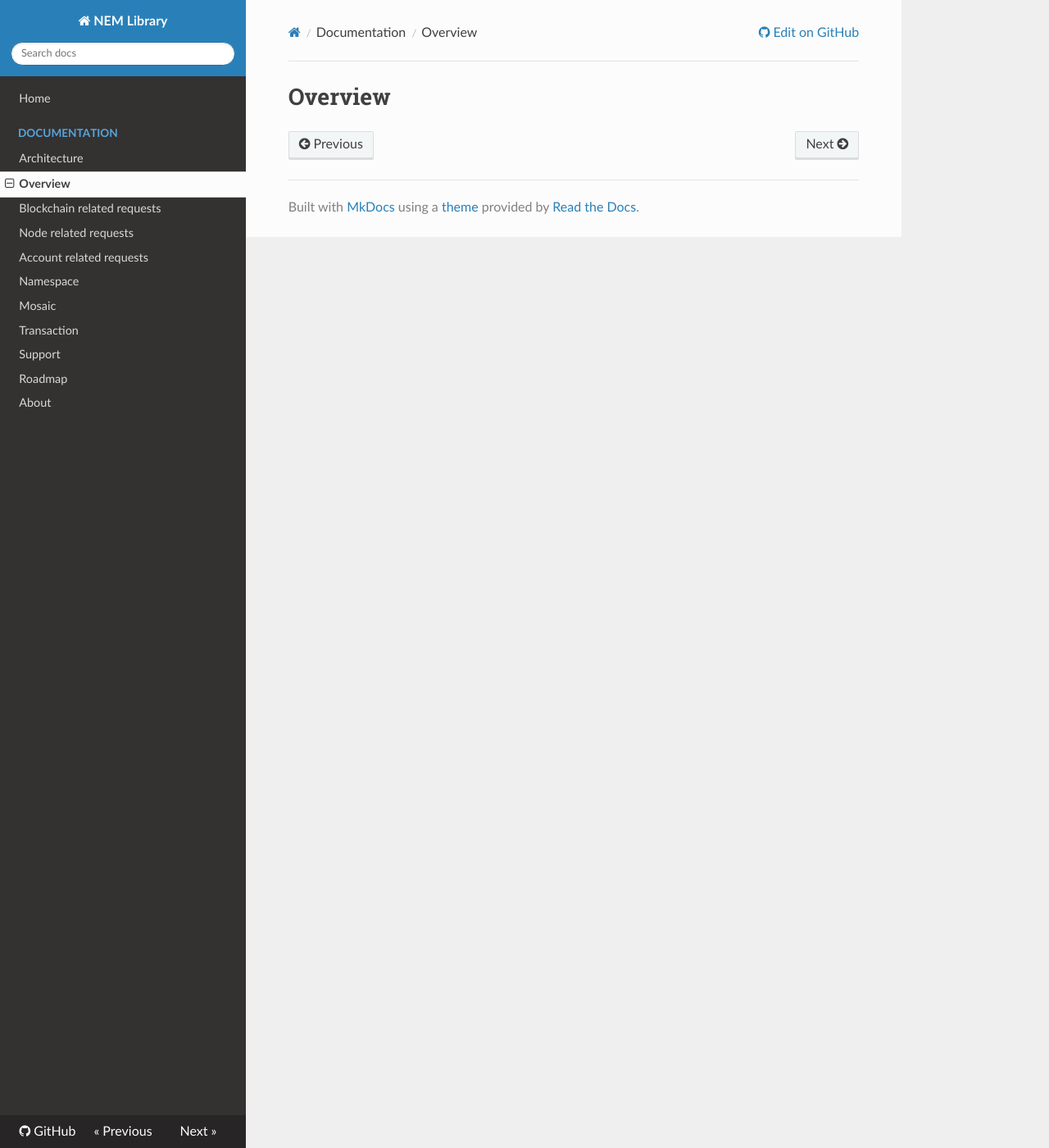
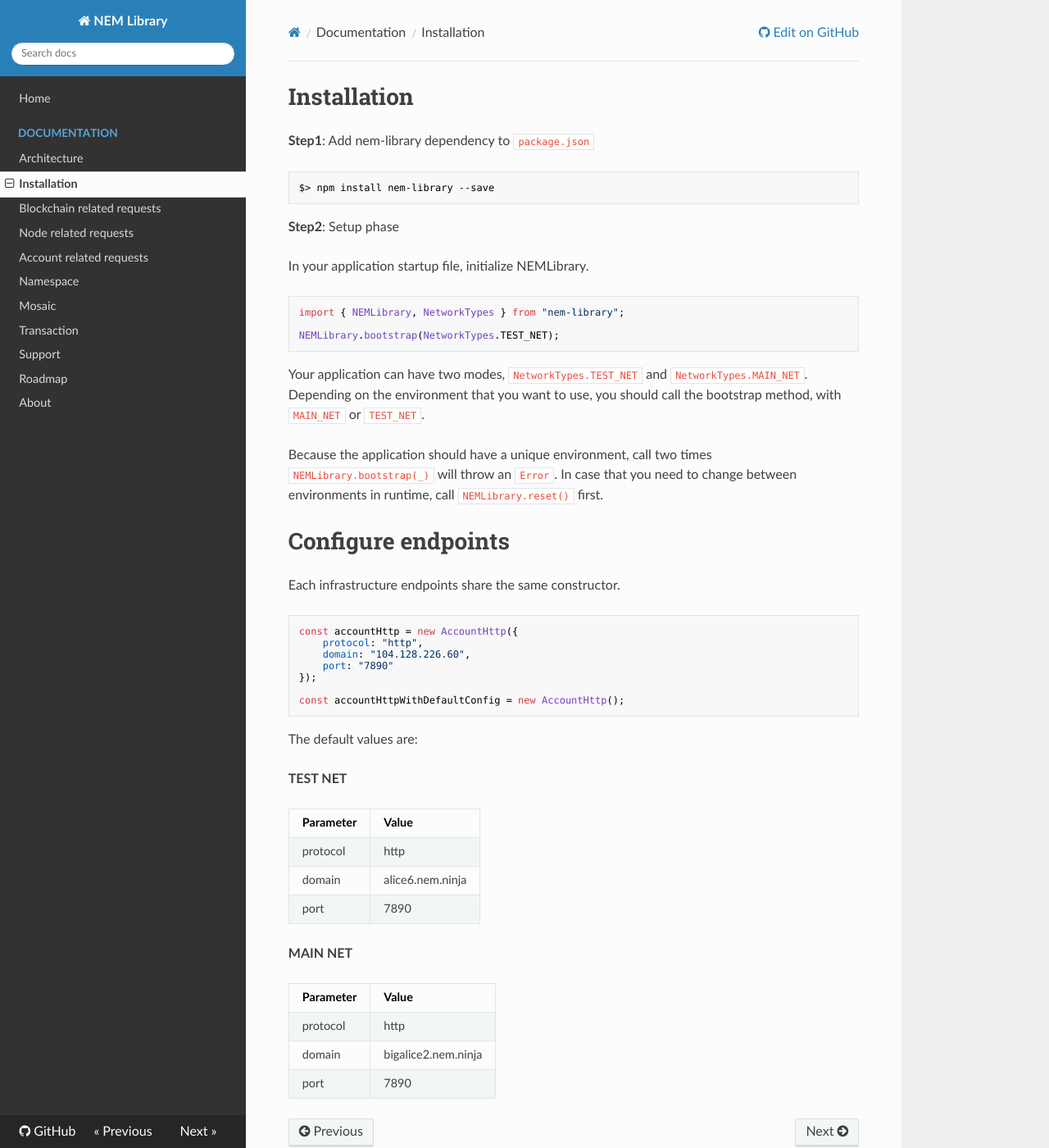
Before and after one commit to takahser/nem-library-docs, an MkDocs documentation site: the page built from docs/documentation/overview.md, in a window 1280 px wide and 1400 px high. Shown: the whole window at 82% size. Built offline with MkDocs 1.6.1, drawn with Linux system fonts in a browser that asks for light colours; nearby versions of some CDN libraries; old or Windows-style settings are respelled for this version of MkDocs.

Commit message:
UPDATED overview.md

````diff
--- a/docs/documentation/overview.md
+++ b/docs/documentation/overview.md
@@ -1 +1,57 @@
-# Overview
+# Installation
+
+**Step1**: Add nem-library dependency to `package.json`
+
+```sh
+$> npm install nem-library --save
+```
+
+**Step2**: Setup phase
+
+In your application startup file, initialize NEMLibrary.
+
+```typescript
+import { NEMLibrary, NetworkTypes } from "nem-library";
+
+NEMLibrary.bootstrap(NetworkTypes.TEST_NET);
+```
+
+Your application can have two modes, `NetworkTypes.TEST_NET` and `NetworkTypes.MAIN_NET`.
+Depending on the environment that you want to use, you should call the bootstrap method, with `MAIN_NET`
+or `TEST_NET`.
+
+Because the application should have a unique environment, call two times `NEMLibrary.bootstrap(_)` will throw an `Error`.
+In case that you need to change between environments in runtime, call `NEMLibrary.reset()` first.
+
+# Configure endpoints
+
+Each infrastructure endpoints share the same constructor.
+
+```typescript
+const accountHttp = new AccountHttp({
+    protocol: "http",
+    domain: "104.128.226.60",
+    port: "7890"
+});
+
+const accountHttpWithDefaultConfig = new AccountHttp();
+```
+
+The default values are:
+
+**TEST NET**
+
+| Parameter | Value |
+| ---       | ---   |
+| protocol  | http    |
+| domain    | alice6.nem.ninja |
+| port      | 7890 |
+
+
+**MAIN NET**
+
+| Parameter | Value |
+| ---       | ---   |
+| protocol  | http    |
+| domain    | bigalice2.nem.ninja |
+| port      | 7890 |
````
